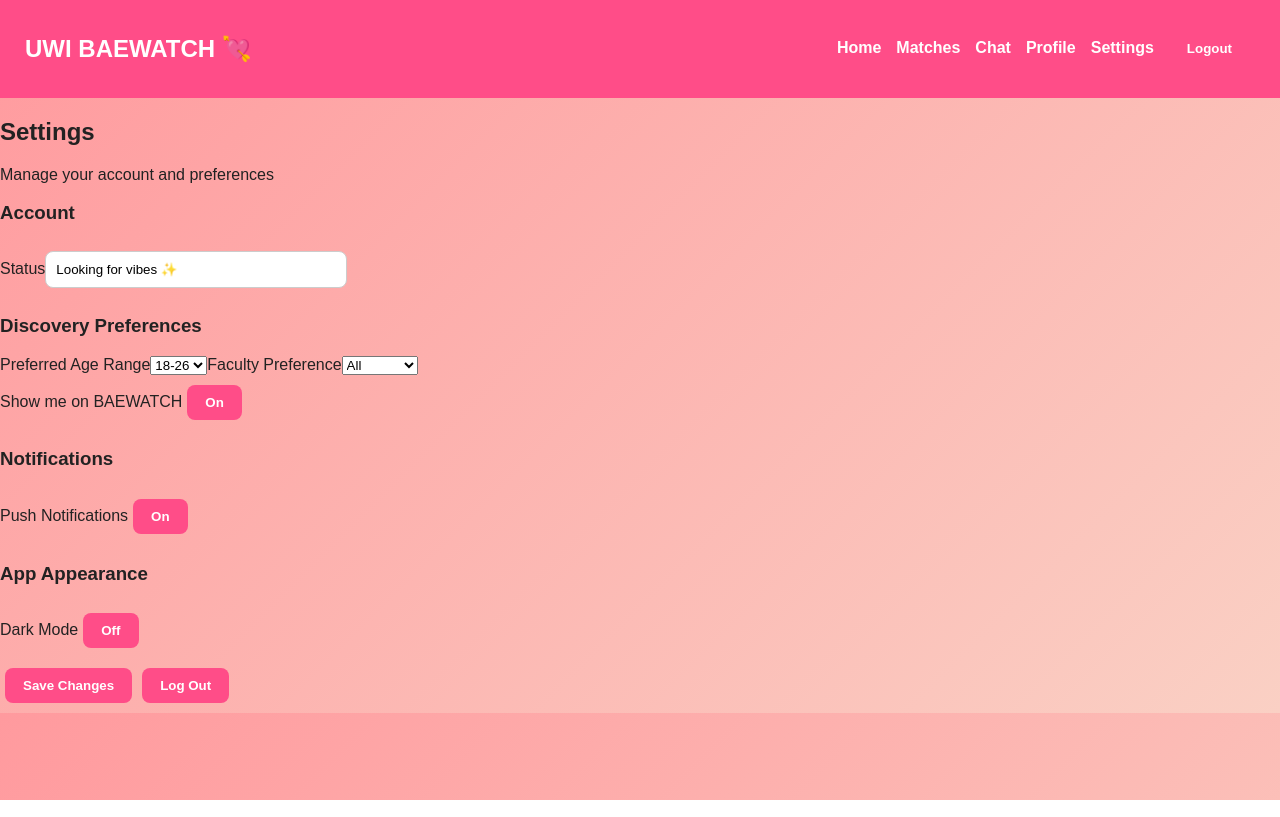
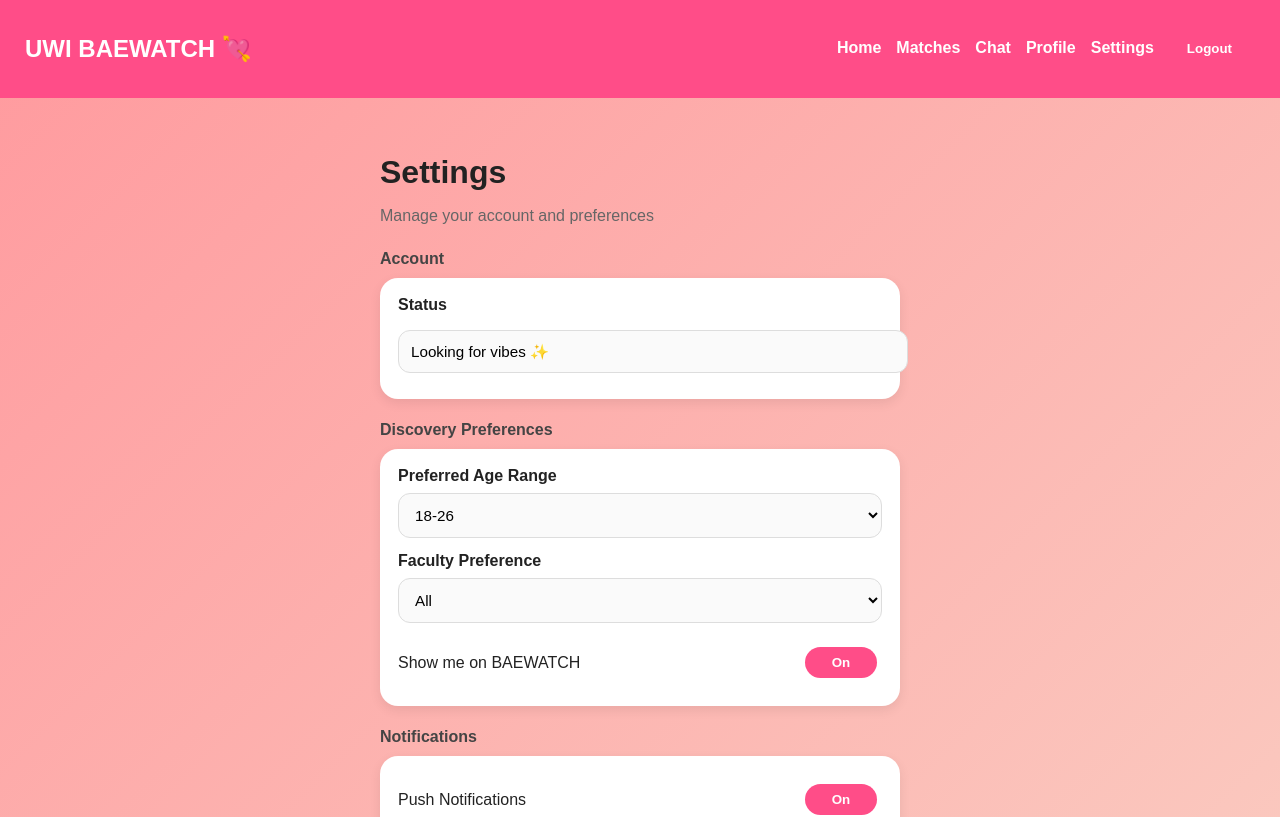
Before and after one commit to Yufraf/uwi-baewatch, a React (Create React App) app: page /settings in a window 1280 px wide. Shown: the top 817 px of the page. Built offline with nearby package versions, Linux system fonts and the light colour scheme; sample sign-in values are in the browser's storage.

Commit message:
index.css updated

```diff
--- a/src/index.css
+++ b/src/index.css
@@ -113,3 +113,111 @@ button {
   background: #ffe3ee;
   color: #c2185b;
 }
+
+.settings-page {
+  display: flex;
+  justify-content: center;
+  padding: 30px 15px 60px;
+}
+
+.settings-container {
+  width: 100%;
+  max-width: 520px;
+}
+
+.settings-title {
+  font-size: 2rem;
+  margin-bottom: 5px;
+}
+
+.settings-subtitle {
+  color: #666;
+  margin-bottom: 25px;
+}
+
+.settings-section {
+  margin-bottom: 22px;
+}
+
+.settings-section h3 {
+  margin-bottom: 10px;
+  font-size: 1rem;
+  color: #444;
+}
+
+.settings-card {
+  background: white;
+  border-radius: 18px;
+  padding: 18px;
+  box-shadow: 0 4px 12px rgba(0,0,0,0.08);
+  display: flex;
+  flex-direction: column;
+  gap: 14px;
+}
+
+.settings-card label {
+  font-weight: 600;
+  margin-bottom: -6px;
+}
+
+.settings-card select,
+.settings-card input {
+  width: 100%;
+  padding: 12px;
+  border: 1px solid #ddd;
+  border-radius: 12px;
+  font-size: 0.95rem;
+  background: #fafafa;
+}
+
+.toggle-row {
+  display: flex;
+  justify-content: space-between;
+  align-items: center;
+  gap: 12px;
+}
+
+.toggle {
+  min-width: 72px;
+  background: #ddd;
+  color: #333;
+  border: none;
+  border-radius: 999px;
+  padding: 8px 14px;
+  font-weight: bold;
+  cursor: pointer;
+}
+
+.toggle.active {
+  background: #ff4d88;
+  color: white;
+}
+
+.settings-actions {
+  display: flex;
+  flex-direction: column;
+  gap: 12px;
+  margin-top: 25px;
+}
+
+.save-btn {
+  background: #ff4d88;
+  color: white;
+  border: none;
+  border-radius: 14px;
+  padding: 14px;
+  font-size: 1rem;
+  font-weight: bold;
+  cursor: pointer;
+}
+
+.logout-btn {
+  background: white;
+  color: #ff4d88;
+  border: 2px solid #ff4d88;
+  border-radius: 14px;
+  padding: 14px;
+  font-size: 1rem;
+  font-weight: bold;
+  cursor: pointer;
+}
```
